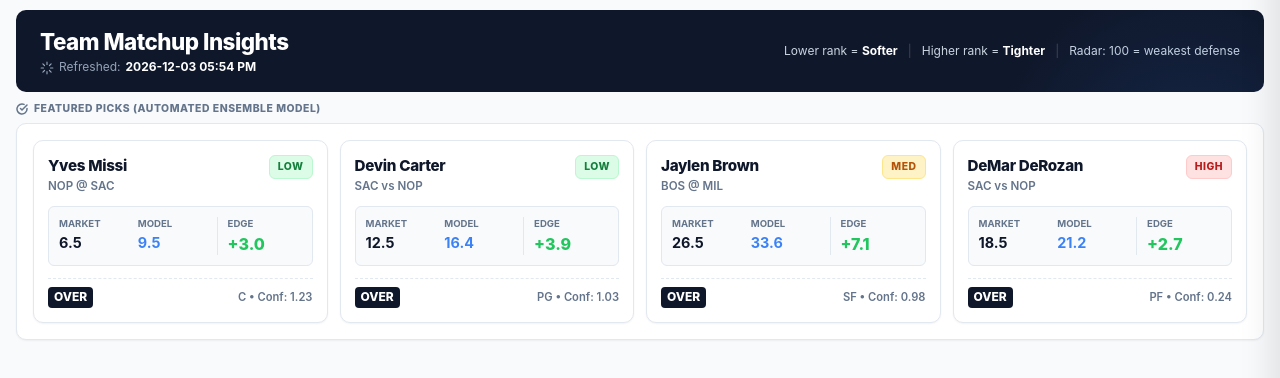
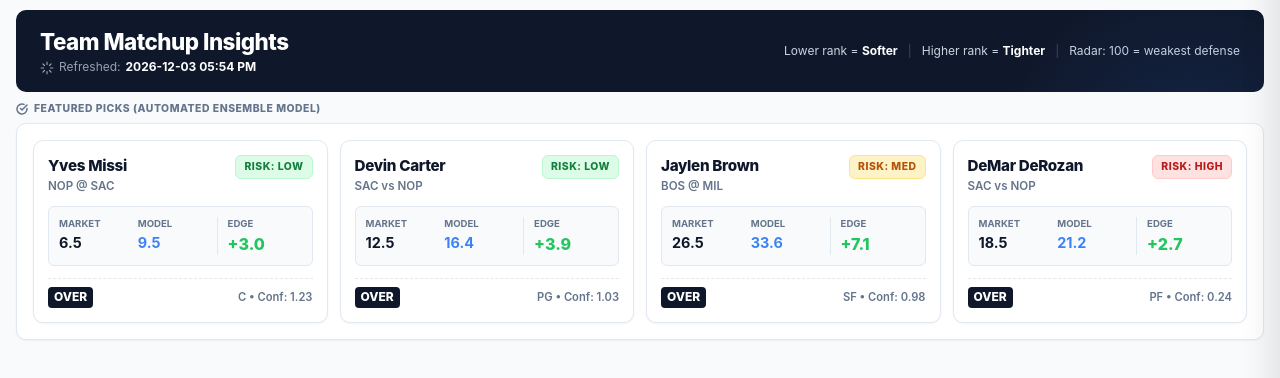
Before and after one commit to jibinator1/nba_stats, a Flask app: page /matchup in a window 1280 px wide. Shown: the part 59-437 px from the top of the page. Run offline with Flask 3, Linux system fonts and the light colour scheme.

Commit message:
docs: prefix risk level with Risk: for clarity

```diff
--- a/templates/index.html
+++ b/templates/index.html
@@ -126,7 +126,7 @@
                                 <span class="pick-player">{{ pick.Player }}</span>
                                 <span class="pick-matchup-small">{{ pick.Matchup }}</span>
                             </div>
-                            <span class="pick-badge badge-risk-{{ pick.Risk|lower }}">{{ pick.Risk }}</span>
+                            <span class="pick-badge badge-risk-{{ pick.Risk|lower }}">Risk: {{ pick.Risk }}</span>
                         </div>
                         <div class="pick-comparison">
                             <div class="comp-col">
```
